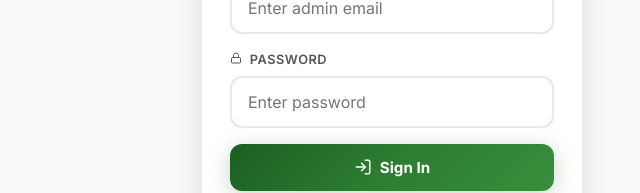
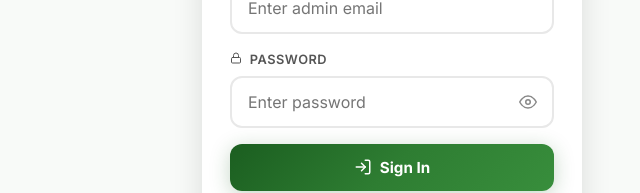
Before and after one commit to cbabi2023/ecmenucard, a Next.js app: page /admin in a window 1280 px wide. Shown: the part 442-635 px from the top of the page, without its empty margins (248-888 px from the left). Built offline with nearby package versions, Linux system fonts and the light colour scheme; no server answers.

Commit message:
Adjust header and admin password input

```diff
--- a/src/app/admin/admin.module.css
+++ b/src/app/admin/admin.module.css
@@ -81,6 +81,41 @@
   outline: none;
 }
 
+.passwordField {
+  position: relative;
+}
+
+.passwordInput {
+  padding-right: 48px;
+}
+
+.passwordToggle {
+  position: absolute;
+  top: 50%;
+  right: 12px;
+  transform: translateY(-50%);
+  display: flex;
+  align-items: center;
+  justify-content: center;
+  width: 28px;
+  height: 28px;
+  border: none;
+  background: transparent;
+  color: var(--text-muted);
+  cursor: pointer;
+  transition: color var(--transition-fast);
+}
+
+.passwordToggle:hover {
+  color: var(--secondary);
+}
+
+.passwordToggle:focus-visible {
+  outline: 2px solid var(--secondary-light);
+  outline-offset: 2px;
+  border-radius: 6px;
+}
+
 .input:focus {
   border-color: var(--secondary-light);
   box-shadow: 0 0 0 3px var(--secondary-glow);
--- a/src/app/admin/page.tsx
+++ b/src/app/admin/page.tsx
@@ -4,12 +4,13 @@ import { useState } from 'react';
 import { useRouter } from 'next/navigation';
 import { supabase } from '@/lib/supabase';
 import Header from '../components/Header';
-import { FiLock, FiLogIn, FiMail } from 'react-icons/fi';
+import { FiEye, FiEyeOff, FiLock, FiLogIn, FiMail } from 'react-icons/fi';
 import styles from './admin.module.css';
 
 export default function AdminLogin() {
   const [email, setEmail] = useState('');
   const [password, setPassword] = useState('');
+  const [showPassword, setShowPassword] = useState(false);
   const [error, setError] = useState('');
   const [loading, setLoading] = useState(false);
   const router = useRouter();
@@ -67,15 +68,26 @@ export default function AdminLogin() {
               <label htmlFor="adminPassword">
                 <FiLock size={12} style={{ marginRight: 4 }} /> Password
               </label>
+              <div className={styles.passwordField}>
                 <input
                   id="adminPassword"
-                type="password"
-                className={styles.input}
+                  type={showPassword ? 'text' : 'password'}
+                  className={`${styles.input} ${styles.passwordInput}`}
                   placeholder="Enter password"
                   value={password}
                   onChange={(e) => setPassword(e.target.value)}
                   required
                 />
+                <button
+                  type="button"
+                  className={styles.passwordToggle}
+                  onClick={() => setShowPassword((current) => !current)}
+                  aria-label={showPassword ? 'Hide password' : 'Show password'}
+                  aria-pressed={showPassword}
+                >
+                  {showPassword ? <FiEyeOff size={18} /> : <FiEye size={18} />}
+                </button>
+              </div>
             </div>
 
             {error && <p className={styles.error}>{error}</p>}
--- a/src/app/components/Header.tsx
+++ b/src/app/components/Header.tsx
@@ -2,16 +2,15 @@
 
 import { usePathname } from 'next/navigation';
 import Link from 'next/link';
-import { FiMenu, FiArrowLeft, FiSettings } from 'react-icons/fi';
+import { FiMenu, FiArrowLeft } from 'react-icons/fi';
 import styles from './Header.module.css';
 
 interface HeaderProps {
   title?: string;
   showBack?: boolean;
-  showAdmin?: boolean;
 }
 
-export default function Header({ title = 'EC Menu Card', showBack = false, showAdmin = false }: HeaderProps) {
+export default function Header({ title = 'EC Menu Card', showBack = false }: HeaderProps) {
   const pathname = usePathname();
   const isAdmin = pathname.startsWith('/admin');
 
@@ -32,13 +31,7 @@ export default function Header({ title = 'EC Menu Card', showBack = false, showA
 
         <h1 className={styles.title}>{title}</h1>
 
-        {showAdmin && !isAdmin ? (
-          <Link href="/admin" className={styles.adminBtn}>
-            <FiSettings size={18} />
-          </Link>
-        ) : (
-          <div style={{ width: 36 }} />
-        )}
+        <div style={{ width: 36 }} aria-hidden="true" />
       </div>
     </header>
   );
--- a/src/app/page.tsx
+++ b/src/app/page.tsx
@@ -91,7 +91,7 @@ export default function CustomerPage() {
 
   return (
     <div className={styles.page}>
-      <Header title="EC Menu Card" showAdmin />
+      <Header title="EC Menu Card" />
 
       <CategoryTabs
         categories={categories}
```
Also changed, not shown: 1 other file (tests, documents, lock files or other folders). Lines whose indentation alone changed are shown as unchanged.
